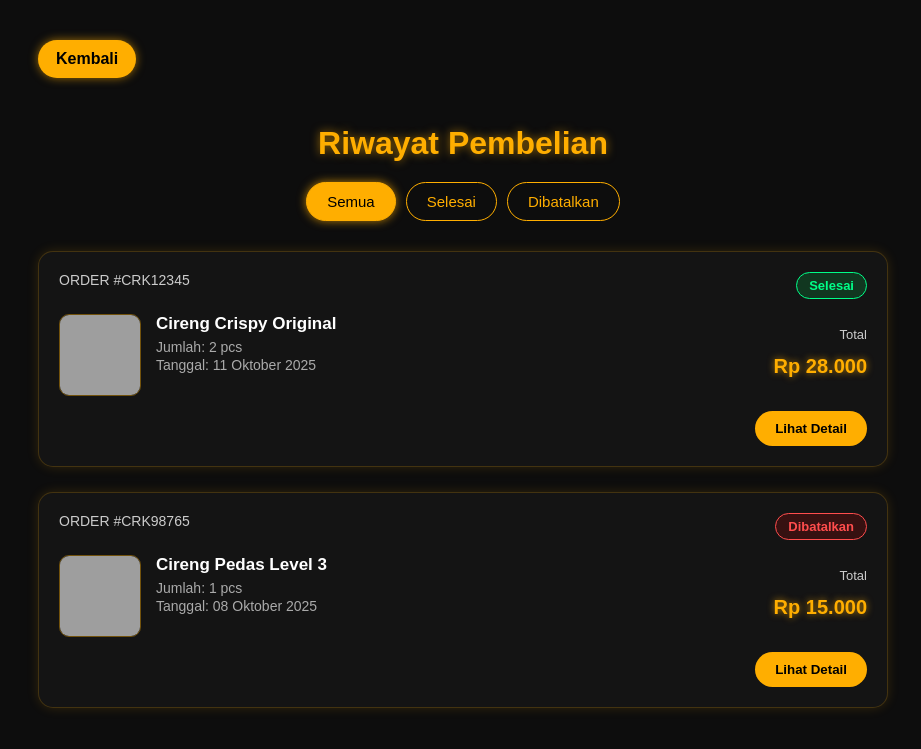
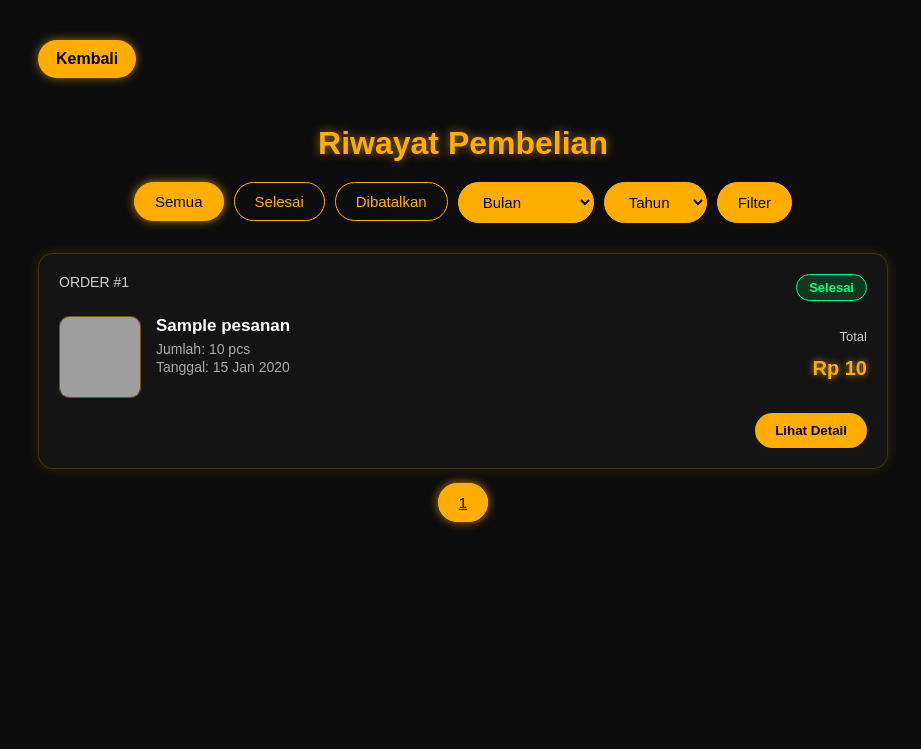
Before and after one commit to ridhoye/ciraku, a PHP site: page /ciraku/user/riwayat.php?filter=semua in a window 1280 px wide. Shown: the top 749 px of the page, without its empty margins (177-1098 px from the left). Run offline with PHP 8.4, Linux system fonts and the light colour scheme; the visitor is signed in with stand-in values (Sample User, id 1); tables that the repository leaves empty or names only in its code hold one stand-in row (values such as "Sample post"); grey boxes are pictures that could not be loaded.

Commit message:
feat: add connection db order,  order history filters, month filter, and pagination

```diff
--- a/user/riwayat.php
+++ b/user/riwayat.php
@@ -8,6 +8,47 @@ if (!isset($_SESSION['user_id'])) {
     exit;
 }
 
+$user_id = $_SESSION['user_id'];
+
+// Ambil filter status
+$filter = isset($_GET['filter']) ? $_GET['filter'] : 'semua';
+
+// Ambil filter bulan & tahun
+$bulan = isset($_GET['bulan']) ? $_GET['bulan'] : '';
+$tahun = isset($_GET['tahun']) ? $_GET['tahun'] : '';
+
+// Pagination
+$limit = 10; // jumlah data per halaman
+$page = isset($_GET['page']) ? $_GET['page'] : 1;
+$start = ($page - 1) * $limit;
+
+// Build query
+$where = "WHERE user_id=$user_id";
+
+// Filter status
+if ($filter == 'selesai') {
+    $where .= " AND status='Selesai'";
+} elseif ($filter == 'batal') {
+    $where .= " AND status='Dibatalkan'";
+}
+
+// Filter bulan & tahun
+if ($bulan != "" && $tahun != "") {
+    $where .= " AND MONTH(tanggal)='$bulan' AND YEAR(tanggal)='$tahun'";
+}
+
+// Hitung total data
+$countQuery = mysqli_query($conn, "SELECT COUNT(*) AS total FROM pesanan $where");
+$totalData = mysqli_fetch_assoc($countQuery)['total'];
+$totalPages = ceil($totalData / $limit);
+
+// Query utama
+$query = mysqli_query($conn, "
+    SELECT * FROM pesanan
+    $where
+    ORDER BY tanggal DESC
+    LIMIT $start, $limit
+");
 ?>
 
 <!DOCTYPE html>
@@ -39,7 +80,6 @@ if (!isset($_SESSION['user_id'])) {
         text-shadow: 0 0 10px rgba(255,174,0,0.6);
     }
 
-    /* FILTER */
     .filter-box {
         display: flex;
         justify-content: center;
@@ -64,7 +104,6 @@ if (!isset($_SESSION['user_id'])) {
         box-shadow: 0 0 10px rgba(255,174,0,0.7);
     }
 
-    /* CARD RIWAYAT */
     .riwayat-card {
         background: #141414;
         border: 1px solid rgba(255,174,0,0.2);
@@ -85,7 +124,6 @@ if (!isset($_SESSION['user_id'])) {
         color: #ccc;
     }
 
-    /* STATUS */
     .status {
         padding: 5px 12px;
         border-radius: 25px;
@@ -105,7 +143,12 @@ if (!isset($_SESSION['user_id'])) {
         border: 1px solid #ff4d4d;
     }
 
-    /* PRODUK LIST */
+    .status-pending {
+        background: rgba(255,174,0,0.15);
+        color: #ffae00;
+        border: 1px solid #ffae00;
+    }
+
     .produk-info {
         display: flex;
         gap: 15px;
@@ -153,7 +196,6 @@ if (!isset($_SESSION['user_id'])) {
         text-shadow: 0 0 7px rgba(255,174,0,0.7);
     }
 
-    /* FOOTER BUTTON */
     .riwayat-footer {
         text-align: right;
         margin-top: 15px;
@@ -243,9 +285,7 @@ if (!isset($_SESSION['user_id'])) {
 .btn-kembali:hover {
   background: #ffa200cb;
     color: #fff;
-    border-color: #ffa200cb;
 }
-
 </style>
 </head>
 
@@ -253,16 +293,53 @@ if (!isset($_SESSION['user_id'])) {
 
 <div class="riwayat-container">
 
-    <!-- button kembali -->
     <a href="profile.php" class="btn-kembali">Kembali</a>
 
     <h2 class="judul-riwayat">Riwayat Pembelian</h2>
 
-    <!-- FILTER -->
     <div class="filter-box">
-        <button class="filter active">Semua</button>
-        <button class="filter">Selesai</button>
-        <button class="filter">Dibatalkan</button>
+
+        <a href="riwayat.php?filter=semua">
+            <button class="filter <?= ($filter == 'semua') ? 'active' : '' ?>">Semua</button>
+        </a>
+
+        <a href="riwayat.php?filter=selesai">
+            <button class="filter <?= ($filter == 'selesai') ? 'active' : '' ?>">Selesai</button>
+        </a>
+
+        <a href="riwayat.php?filter=batal">
+            <button class="filter <?= ($filter == 'batal') ? 'active' : '' ?>">Dibatalkan</button>
+        </a>
+
+        <!-- FILTER BULAN -->
+        <form action="riwayat.php" method="GET" style="display:flex; gap:10px;">
+            <input type="hidden" name="filter" value="<?= $filter ?>">
+
+            <select name="bulan" class="filter" style="background:#ffae00;color:black;">
+                <option value="">Bulan</option>
+                <?php
+                for ($m = 1; $m <= 12; $m++) {
+                    $selected = ($bulan == $m) ? "selected" : "";
+                    echo "<option value='$m' $selected>".date("F", mktime(0,0,0,$m,1))."</option>";
+                }
+                ?>
+            </select>
+
+            <select name="tahun" class="filter" style="background:#ffae00;color:black;">
+                <option value="">Tahun</option>
+                <?php
+                $startYear = 2022;
+                $currentYear = date("Y");
+                for ($y = $currentYear; $y >= $startYear; $y--) {
+                    $selected = ($tahun == $y) ? "selected" : "";
+                    echo "<option value='$y' $selected>$y</option>";
+                }
+                ?>
+            </select>
+
+            <button type="submit" class="filter" style="background:#ffae00;color:black;">Filter</button>
+        </form>
+
     </div>
 
 <script>
@@ -280,64 +357,81 @@ function closePopup() {
 }
 </script>
 
-    <!-- CARD 1 (Contoh) -->
+<?php while ($row = mysqli_fetch_assoc($query)) { ?>
+
 <div class="riwayat-card">
     <div class="riwayat-header">
-            <span class="kode-order">ORDER #CRK12345</span>
-            <span class="status status-selesai">Selesai</span>
+        <span class="kode-order">ORDER #<?= $row['id'] ?></span>
+
+        <span class="status
+            <?php
+                if ($row['status'] == 'Selesai') echo 'status-selesai';
+                else if ($row['status'] == 'Dibatalkan') echo 'status-batal';
+                else echo 'status-pending';
+            ?>">
+            <?= $row['status'] ?>
+        </span>
     </div>
 
     <div class="produk-info">
-            <img src="../assets/produk/contoh.png" class="produk-img">
+
+        <?php
+        $pname = $row['nama_produk'];
+        $g = mysqli_fetch_assoc(mysqli_query($conn, "SELECT gambar FROM produk WHERE nama_produk='$pname' LIMIT 1"));
+        $gambar = $g ? $g['gambar'] : "default.png";
+        ?>
+
+        <img src="../assets/images/<?= $gambar ?>" class="produk-img">
 
         <div class="produk-detail">
-                <h3 class="nama-produk">Cireng Crispy Original</h3>
-                <p class="jumlah">Jumlah: 2 pcs</p>
-                <p class="tanggal">Tanggal: 11 Oktober 2025</p>
+            <h3 class="nama-produk"><?= $row['nama_produk'] ?></h3>
+            <p class="jumlah">Jumlah: <?= $row['jumlah'] ?> pcs</p>
+            <p class="tanggal">Tanggal: <?= date('d M Y', strtotime($row['tanggal'])) ?></p>
         </div>
 
         <div class="harga-info">
             <p class="total-label">Total</p>
-                <p class="total-harga">Rp 28.000</p>
+            <p class="total-harga">
+                Rp <?= number_format($row['total_harga'], 0, ',', '.') ?>
+            </p>
         </div>
     </div>
 
     <div class="riwayat-footer">
         <button class="btn-detail"
-onclick="openPopup('Cireng Crispy Original', '2 pcs', '11 Oktober 2025', 'Rp 28.000')">
+            onclick="openPopup(
+                '<?= $row['nama_produk'] ?>',
+                '<?= $row['jumlah'] ?> pcs',
+                '<?= date('d M Y', strtotime($row['tanggal'])) ?>',
+                'Rp <?= number_format($row['total_harga'], 0, ',', '.') ?>'
+            )">
             Lihat Detail
         </button>
     </div>
 </div>
 
-    <!-- CARD 2 (Contoh) -->
-    <div class="riwayat-card">
-        <div class="riwayat-header">
-            <span class="kode-order">ORDER #CRK98765</span>
-            <span class="status status-batal">Dibatalkan</span>
-        </div>
+<?php } ?>
 
-        <div class="produk-info">
-            <img src="../assets/produk/contoh2.png" class="produk-img">
+<!-- PAGINATION -->
+<div style="text-align:center; margin-top:20px;">
 
-            <div class="produk-detail">
-                <h3 class="nama-produk">Cireng Pedas Level 3</h3>
-                <p class="jumlah">Jumlah: 1 pcs</p>
-                <p class="tanggal">Tanggal: 08 Oktober 2025</p>
-            </div>
+    <?php if ($page > 1): ?>
+        <a href="?page=<?= $page-1 ?>&filter=<?= $filter ?>&bulan=<?= $bulan ?>&tahun=<?= $tahun ?>"
+            class="filter" style="background:#ffae00;color:black;">Previous</a>
+    <?php endif; ?>
 
-            <div class="harga-info">
-                <p class="total-label">Total</p>
-                <p class="total-harga">Rp 15.000</p>
-            </div>
-        </div>
+    <?php for ($i = 1; $i <= $totalPages; $i++): ?>
+        <a href="?page=<?= $i ?>&filter=<?= $filter ?>&bulan=<?= $bulan ?>&tahun=<?= $tahun ?>"
+            class="filter <?= ($page == $i ? 'active' : '') ?>">
+            <?= $i ?>
+        </a>
+    <?php endfor; ?>
 
-        <div class="riwayat-footer">
-<button class="btn-detail"
-onclick="openPopup('Cireng Crispy Original', '2 pcs', '11 Oktober 2025', 'Rp 28.000')">
-    Lihat Detail
-</button>
-        </div>
+    <?php if ($page < $totalPages): ?>
+        <a href="?page=<?= $page+1 ?>&filter=<?= $filter ?>&bulan=<?= $bulan ?>&tahun=<?= $tahun ?>"
+            class="filter" style="background:#ffae00;color:black;">Next</a>
+    <?php endif; ?>
+
 </div>
 
     <div id="popup" class="popup-overlay">
@@ -352,6 +446,7 @@ onclick="openPopup('Cireng Crispy Original', '2 pcs', '11 Oktober 2025', 'Rp 28.
             <button class="btn-close" onclick="closePopup()">Tutup</button>
         </div>
     </div>
+
 </div>
 
 </body>
```
Lines whose indentation alone changed are shown as unchanged.
